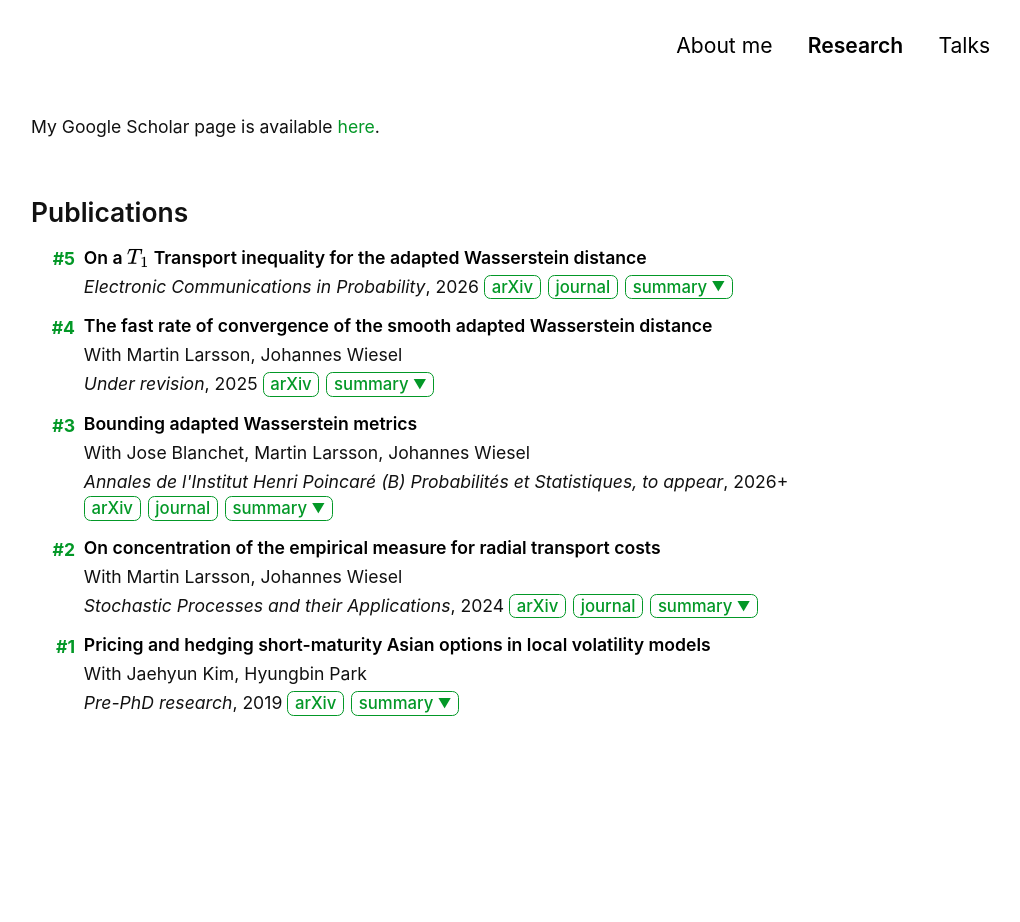
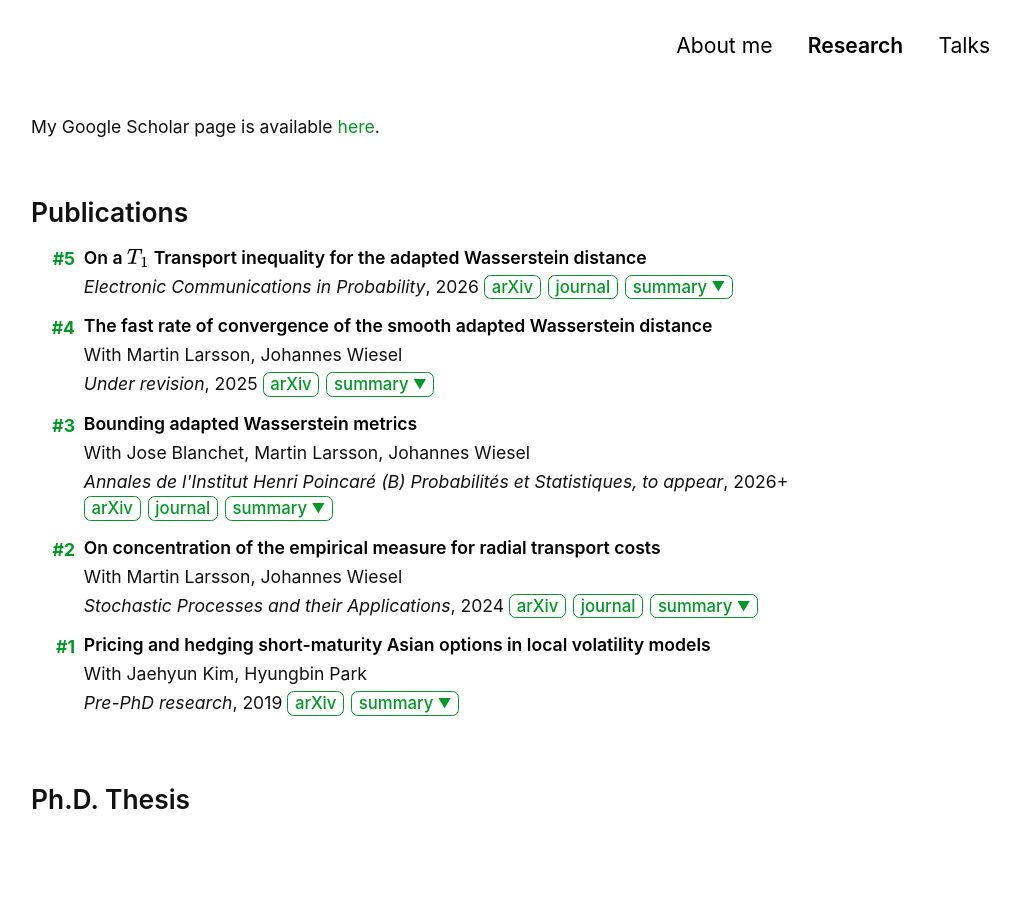
Before and after one commit to Jonghwap/Jonghwap.github.io, a Jekyll site: the page built from research.md, in a window 1280 px wide. Shown: the whole page, without its empty margins (169-1189 px from the left). Built offline with Jekyll 4.4.1, drawn with Linux system fonts in a browser that asks for light colours; a style sheet for code colours, icons or effects is not loaded; before the commit the page ends 900 px from its top, so only the background shows below that.

Commit message:
Update research.md

```diff
--- a/research.md
+++ b/research.md
@@ -16,3 +16,5 @@ My Google Scholar page is available <a class="accent-link" href="https://scholar
 {% include publication_list.html %}
 
 <br>
+
+## Ph.D. Thesis
```
